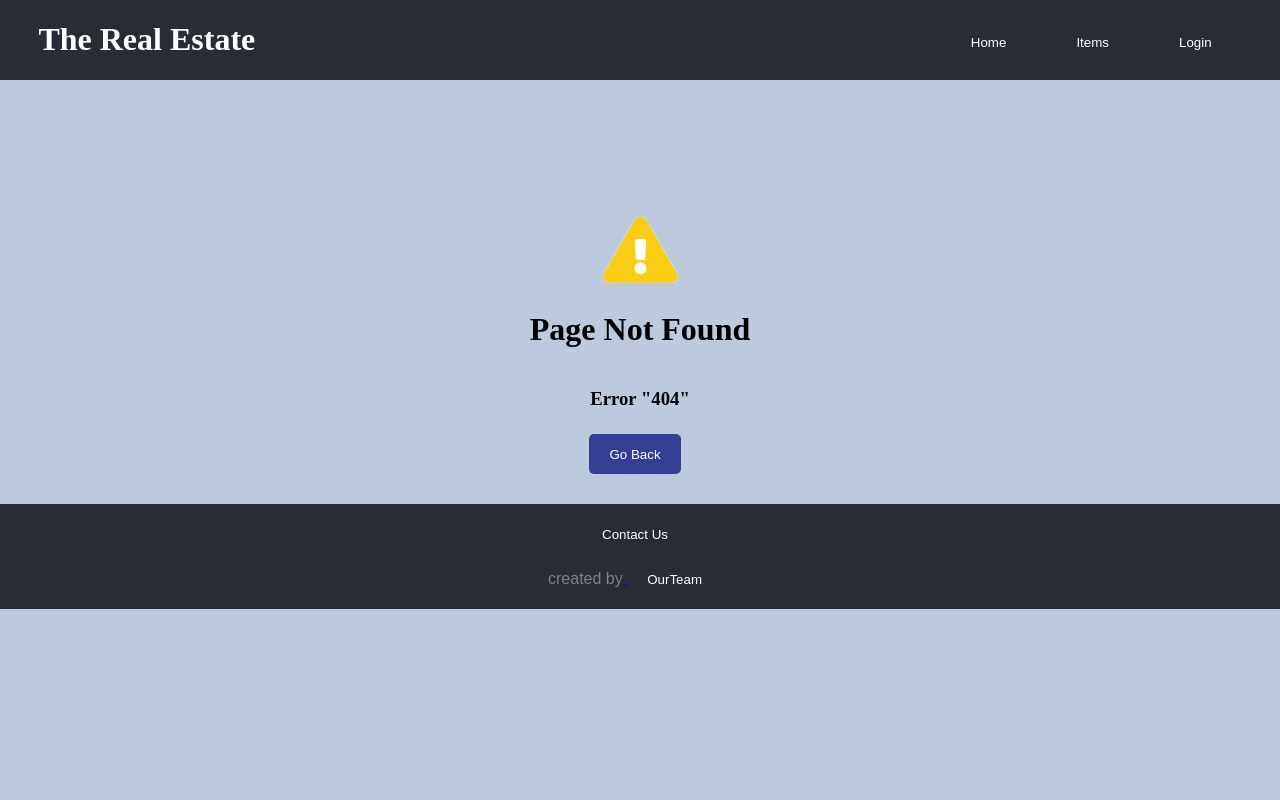
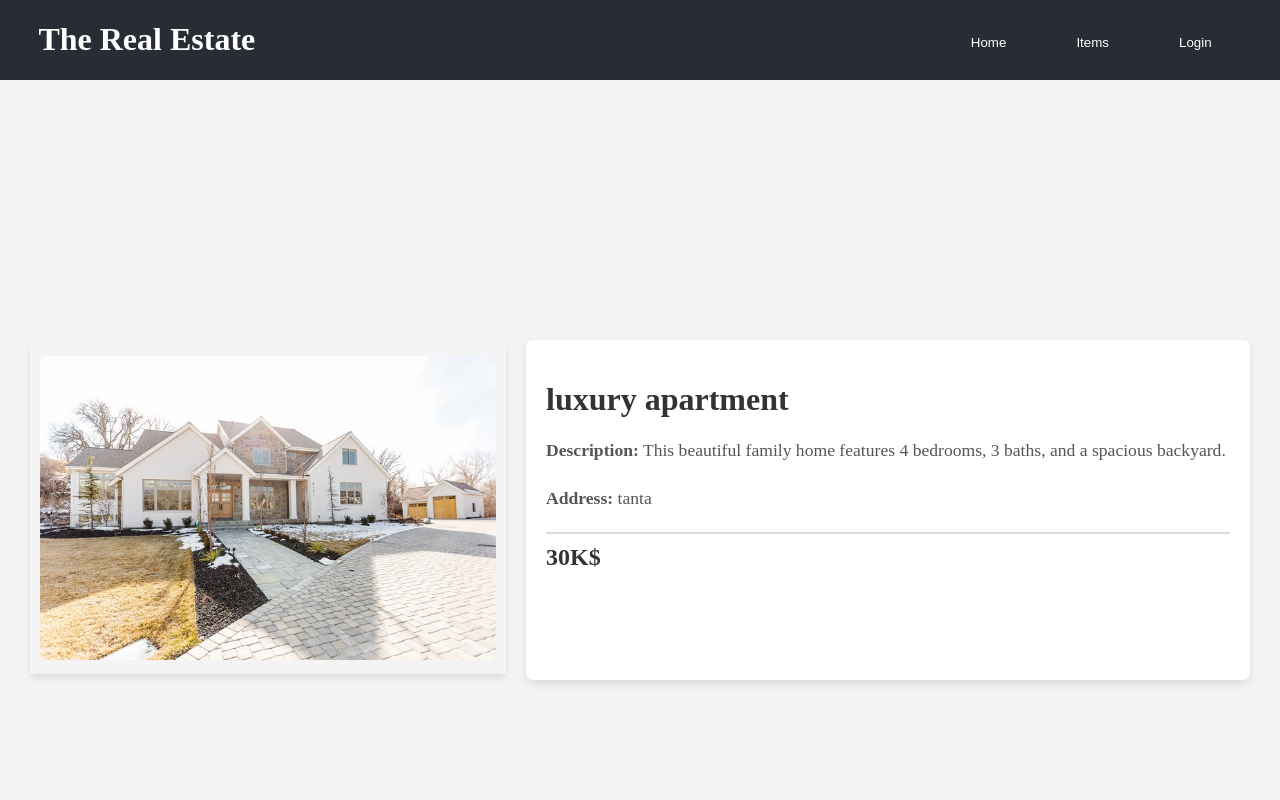
Before and after one commit to 3ayary/Grad-Project, a React (Vite) app: page /item-details/1 in a window 1280 px wide. Before the commit this address had no page. Shown: the top 800 px of the page. Built offline with nearby package versions, Linux system fonts and the light colour scheme.

Commit message:
itemDetails page

```diff
--- a/src/App.jsx
+++ b/src/App.jsx
@@ -7,6 +7,8 @@ import NotFoundPage from "./pages/NotFoundPage.jsx";
 import ItemsPage from "./pages/ItemsPage.jsx";
 import LoginPage from "./pages/LoginPage.jsx";
 import AboutUsPage from "./pages/AboutUsPage.jsx";
+import ItemDetails from "./pages/itemDetails.jsx";
+
 
 export default function App() {
 
@@ -17,7 +19,8 @@ const router = createBrowserRouter(
 <Route path="*" element={<NotFoundPage/>}/>
 <Route path="items" element={<ItemsPage/>}/>
 <Route path="login" element={<LoginPage/>}/>
-<Route path="aboutUs" element={<AboutUsPage/>}/>
+<Route path="aboutUs" element={<AboutUsPage />}/>
+<Route path="item-details/:id" element={<ItemDetails/>}/>
 </Route>
   )
 );
--- a/src/components/Items.jsx
+++ b/src/components/Items.jsx
@@ -1,8 +1,9 @@
-import React, { useState, useEffect } from "react";
+import  { useState, useEffect } from "react";
 import Spinner from "../components/Spinner.jsx";
-import PopUp from "./popUp.jsx";
 import "./style/item.css";
 import itemsapi from "../data/ItemsData.json"
+import {Link} from 'react-router-dom'
+
 const Items = ({ isHome = false }) => {
 
 
@@ -16,7 +17,6 @@ console.log(api)
 
   const [loading, setLoading] = useState(true);
 
-  const [showMore, setShowMore] = useState({});
 
 
 
@@ -55,24 +55,13 @@ console.log(api)
                     <p>Location: {item.adress}</p>
                     <p>{item.description}</p>
                   </div>
+                  <Link to={"/item-details/"+item.id}>
+                  <button>
+                    More Details
+                  </button>
+                  </Link>
+                </div>
 
-                  <button
-                    id={`button${item.id}`}
-                    onClick={() => {
-                      setShowMore((prev) => ({
-                        ...prev,
-                        [item.id]: !prev[item.id],
-                      }));
-                    }}
-                  >
-                    Contact Us
-                  </button>
-                </div>
-                {showMore[item.id] && (
-                  <div>
-                   <PopUp/>
-                  </div>
-                )}
               </>
             );
           })}
--- /dev/null
+++ b/src/components/style/itemDetails.css
@@ -0,0 +1,96 @@
+/* Overall page styling */
+.item-details-container {
+  display: flex;
+  justify-content: center;
+  align-items: center;
+  padding: 30px;
+  min-height: 100vh;
+  background-color: #f4f4f4;
+}
+
+/* Container for the image */
+.item-image {
+  width: 40%;
+  margin-right: 20px;
+  padding: 10px;
+  box-shadow: 0 4px 8px rgba(0, 0, 0, 0.1);
+}
+
+/* Styling the image */
+.item-image img {
+  width: 100%;
+  height: auto;
+  object-fit: cover;
+  border-radius: 8px;
+}
+
+/* Container for the item information */
+.item-info {
+  width: 60%;
+  background-color: white;
+  padding: 20px;
+  border-radius: 8px;
+  box-shadow: 0 4px 8px rgba(0, 0, 0, 0.1);
+  height: auto;
+  min-height: 300px;  /* Minimum height for better spacing */
+}
+
+/* Styling the title */
+.item-info h1 {
+  font-size: 2rem;
+  margin-bottom: 15px;
+  color: #333;
+  font-weight: bold;
+}
+
+/* Description and other details */
+.item-info p {
+  font-size: 1.1rem;
+  line-height: 1.6;
+  color: #555;
+  margin-bottom: 20px;
+}
+
+/* Styling for the price */
+.item-info h3 {
+  font-size: 1.5rem;
+  color: #333;
+  font-weight: bold;
+  margin-top: 10px;
+  border-top: 2px solid #ddd;
+  padding-top: 10px;
+}
+
+/* Button or Call to Action (if needed) */
+.item-info button {
+  background-color: #0066cc;
+  color: white;
+  padding: 10px 20px;
+  font-size: 1.2rem;
+  border: none;
+  border-radius: 5px;
+  cursor: pointer;
+  transition: background-color 0.3s ease;
+}
+
+.item-info button:hover {
+  background-color: #0057b8;
+}
+
+/* Small adjustments for responsiveness */
+@media (max-width: 768px) {
+  .item-details-container {
+    flex-direction: column;
+    align-items: center;
+    padding: 20px;
+  }
+
+  .item-image {
+    width: 100%;
+    margin-bottom: 20px;
+  }
+
+  .item-info {
+    width: 100%;
+  }
+}
--- a/src/pages/AboutUsPage.jsx
+++ b/src/pages/AboutUsPage.jsx
@@ -12,6 +12,11 @@ const AboutUsPage = () => {
 
   <Card/>
 
+
+
+
+
+
   </>
   )
 }
--- a/src/pages/HomePage.jsx
+++ b/src/pages/HomePage.jsx
@@ -1,4 +1,3 @@
-import React from 'react'
 import Items from '../components/Items'
 import Welcome from '../components/Welcome'
 import HomeCards from '../components/HomeCards'
--- /dev/null
+++ b/src/pages/itemDetails.jsx
@@ -0,0 +1,53 @@
+import '../components/style/itemDetails.css';
+import { useParams } from 'react-router-dom';
+import itemsapi from "../data/ItemsData.json";  // Import the JSON data
+import { useState, useEffect } from "react";
+import Spinner from "../components/Spinner.jsx";  // Import Spinner component for loading
+
+const ItemDetails = () => {
+  const { id } = useParams();  // Get the item ID from URL params
+  const api = itemsapi.items;  // Access the items array from JSON
+
+  const [item, setItem] = useState(null);  // State to store the selected item
+  const [loading, setLoading] = useState(true);  // Loading state for spinner
+
+  useEffect(() => {
+    const fetchItemDetails = async () => {
+      try {
+        // Find the item in the array where the ID matches the URL param ID
+        const selectedItem = api.find(item => item.id === id);
+        setItem(selectedItem);  // Set the selected item in the state
+      } catch (error) {
+        console.error("Error fetching item details:", error);
+      } finally {
+        setLoading(false);  // Stop loading once data is fetched
+      }
+    };
+
+    fetchItemDetails();
+  }, [id, api]);  // Run effect when `id` or `api` changes
+
+  if (loading) {
+    return <Spinner />;  // Show loading spinner while data is being fetched
+  }
+
+  if (!item) {
+    return <div>Item not found</div>;  // Show message if item with the given ID is not found
+  }
+
+  return (
+    <div className="item-details-container">
+      <div className="item-image">
+        <img src={item.img} alt={item.name} />  {/* Display the image */}
+      </div>
+      <div className="item-info">
+        <h1>{item.name}</h1>
+        <p><strong>Description:</strong> {item.description}</p>
+        <p><strong>Address:</strong> {item.adress}</p>
+        <h3>{item.price}</h3>
+      </div>
+    </div>
+  );
+};
+
+export default ItemDetails;
```
Also changed, not shown: src/assets/h11.jpg (deleted).
